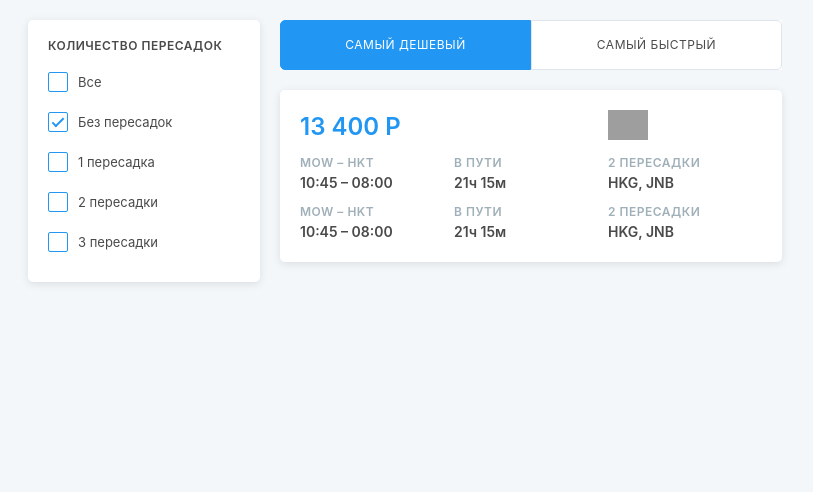
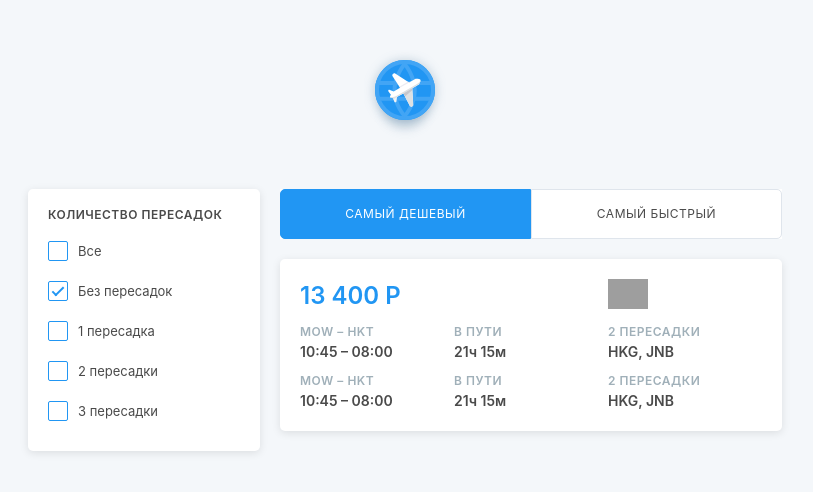
Before and after one commit to sosikov/tickets, a React (Create React App) app: page / in a window 1280 px wide. Shown: the top 492 px of the page, without its empty margins (235-1048 px from the left). Built offline with nearby package versions, Linux system fonts and the light colour scheme; grey boxes are pictures that could not be loaded.

Commit message:
added logo component

```diff
--- a/src/components/App/App.tsx
+++ b/src/components/App/App.tsx
@@ -2,10 +2,13 @@
 import Tickets from '../Tickets/Tickets';
 import Tabs from '../Tabs/Tabs';
 import Filters from '../Filters/Filters';
+import Logo from '../Logo/Logo';
 import './App.scss';
 
 const App = () => {
   return (
+    <div className='app_root'>
+      <Logo/>
       <div className='app__container'>
         <div className='app__filters'>
           <Filters/>
@@ -15,6 +18,7 @@
           <Tickets/>
         </div>
       </div>
+    </div>
   )
 }
 
--- /dev/null
+++ b/src/components/Logo/Logo.scss
@@ -0,0 +1,21 @@
+@import '../../styles/variables.scss';
+
+.logo {
+  display: flex;
+  justify-content: center;
+  margin: 30px 0;
+
+  @media (min-width: $phone) {
+    margin: 50px 0;
+  }
+}
+
+.logo__image {
+  transition: transform 200ms;
+  cursor: pointer;
+}
+
+.logo__image:hover {
+  transform: scale(1.2) rotate(15deg);
+  transition: transform 300ms;
+}
--- /dev/null
+++ b/src/components/Logo/Logo.tsx
@@ -0,0 +1,60 @@
+import React from 'react';
+import './Logo.scss';
+
+const Logo = () => {
+  return (
+    <div className='logo'>
+      <svg className='logo__image' width="82" height="89" viewBox="0 0 82 89" fill="none" xmlns="http://www.w3.org/2000/svg">
+        <g filter="url(#filter0_d)">
+          <path fill-rule="evenodd" clip-rule="evenodd" d="M41 70C53.1503 70 63 60.1503 63 48C63 35.8497 53.1503 26 41 26C28.8497 26 19 35.8497 19 48C19 60.1503 28.8497 70 41 70Z" fill="black" fill-opacity="0.01" />
+        </g>
+        <g filter="url(#filter1_d)">
+          <path fill-rule="evenodd" clip-rule="evenodd" d="M41 70C57.5685 70 71 56.5685 71 40C71 23.4315 57.5685 10 41 10C24.4315 10 11 23.4315 11 40C11 56.5685 24.4315 70 41 70Z" fill="#2196F3" />
+          <path d="M69 40C69 55.464 56.464 68 41 68C25.536 68 13 55.464 13 40C13 24.536 25.536 12 41 12C56.464 12 69 24.536 69 40Z" stroke="#42A5F5" stroke-width="4" />
+        </g>
+        <mask id="mask0" mask-type="alpha" maskUnits="userSpaceOnUse" x="11" y="10" width="60" height="60">
+          <path fill-rule="evenodd" clip-rule="evenodd" d="M41 70C57.5685 70 71 56.5685 71 40C71 23.4315 57.5685 10 41 10C24.4315 10 11 23.4315 11 40C11 56.5685 24.4315 70 41 70Z" fill="white" />
+        </mask>
+        <g mask="url(#mask0)">
+          <path d="M13.714 32.875H67.536" stroke="#42A5F5" stroke-width="4" stroke-linecap="square" />
+          <path d="M13.714 48.625H67.536" stroke="#42A5F5" stroke-width="4" stroke-linecap="square" />
+          <path d="M40.25 14.5C40.25 14.5 30.2878 26.0775 30.5035 40.75C30.7191 55.4225 40.25 65.5 40.25 65.5" stroke="#42A5F5" stroke-width="4" stroke-linecap="round" stroke-linejoin="round" />
+          <path d="M41 14.5C41 14.5 50.9622 26.0775 50.7465 40.75C50.5309 55.4225 41 65.5 41 65.5" stroke="#42A5F5" stroke-width="4" stroke-linecap="round" stroke-linejoin="round" />
+        </g>
+        <path fill-rule="evenodd" clip-rule="evenodd" d="M51.1946 29.0278C51.3946 28.9123 51.6151 28.8406 51.8456 28.8261C52.8621 28.7621 55.798 28.678 56.4347 29.7809C57.0715 30.8838 55.5298 33.3837 54.966 34.2314C54.8383 34.4235 54.666 34.5784 54.4662 34.6938L48.3904 38.2016L49.2343 55.302C49.2461 55.5414 49.125 55.7679 48.9193 55.8911L47.67 56.6393C47.5055 56.7379 47.3057 56.7586 47.1244 56.696L46.1776 56.369C46.019 56.3143 45.8877 56.2002 45.8114 56.0508L39.3534 43.4192L32.9843 47.0964L32.2974 51.7678C32.2498 52.0912 31.9693 52.3288 31.6426 52.3226L31.1446 52.3132C30.8927 52.3084 30.6663 52.1583 30.5638 51.9282L28.7741 47.9122C27.5439 47.9515 26.3891 47.8306 26.0792 47.294C25.7697 46.7579 26.2429 45.7021 26.893 44.6611L24.3295 41.1301C24.1815 40.9263 24.1648 40.6552 24.2866 40.4347L24.5274 39.9987C24.6854 39.7126 25.0314 39.5886 25.3352 39.709L29.6974 41.4392L36.0779 37.7555L28.4192 25.9267C28.328 25.7858 28.2948 25.6152 28.3267 25.4504L28.517 24.4669C28.5534 24.2786 28.6712 24.116 28.8389 24.0228L30.1115 23.315C30.321 23.1984 30.5777 23.2068 30.7791 23.3368L45.0768 32.5599L51.1946 29.0278Z" fill="white" />
+        <mask id="mask1" mask-type="alpha" maskUnits="userSpaceOnUse" x="24" y="23" width="33" height="34">
+          <path fill-rule="evenodd" clip-rule="evenodd" d="M51.1946 29.0278C51.3946 28.9123 51.6151 28.8406 51.8456 28.8261C52.8621 28.7621 55.798 28.678 56.4347 29.7809C57.0715 30.8838 55.5298 33.3837 54.966 34.2314C54.8383 34.4235 54.666 34.5784 54.4662 34.6938L48.3904 38.2016L49.2343 55.302C49.2461 55.5414 49.125 55.7679 48.9193 55.8911L47.67 56.6393C47.5055 56.7379 47.3057 56.7586 47.1244 56.696L46.1776 56.369C46.019 56.3143 45.8877 56.2002 45.8114 56.0508L39.3534 43.4192L32.9843 47.0964L32.2974 51.7678C32.2498 52.0912 31.9693 52.3288 31.6426 52.3226L31.1446 52.3132C30.8927 52.3084 30.6663 52.1583 30.5638 51.9282L28.7741 47.9122C27.5439 47.9515 26.3891 47.8306 26.0792 47.294C25.7697 46.7579 26.2429 45.7021 26.893 44.6611L24.3295 41.1301C24.1815 40.9263 24.1648 40.6552 24.2866 40.4347L24.5274 39.9987C24.6854 39.7126 25.0314 39.5886 25.3352 39.709L29.6974 41.4392L36.0779 37.7555L28.4192 25.9267C28.328 25.7858 28.2948 25.6152 28.3267 25.4504L28.517 24.4669C28.5534 24.2786 28.6712 24.116 28.8389 24.0228L30.1115 23.315C30.321 23.1984 30.5777 23.2068 30.7791 23.3368L45.0768 32.5599L51.1946 29.0278Z" fill="white" />
+        </mask>
+        <g mask="url(#mask1)">
+          <rect x="45.536" y="30.7839" width="1.30853" height="12.4084" transform="rotate(60 45.536 30.7839)" fill="#EBECF2" />
+          <path fill-rule="evenodd" clip-rule="evenodd" d="M48.9193 55.8911C49.125 55.7679 49.2461 55.5415 49.2343 55.302L48.3628 37.6426L39.1264 42.9752L45.8114 56.0508C45.8877 56.2002 46.019 56.3143 46.1776 56.369L47.1244 56.696C47.3057 56.7587 47.5055 56.7379 47.67 56.6393L48.9193 55.8911Z" fill="#DEE1E3" />
+          <path opacity="0.4" fill-rule="evenodd" clip-rule="evenodd" d="M28.8366 47.8013L28.7476 47.8527L30.5638 51.9282C30.6664 52.1584 30.8927 52.3084 31.1446 52.3132L31.6426 52.3226C31.9693 52.3288 32.2498 52.0912 32.2974 51.7678L33.023 46.8334L32.56 47.1007C32.4167 47.1834 32.2626 47.2452 32.1011 47.2813C31.5509 47.4041 30.1547 47.6951 28.8366 47.8013Z" fill="#DEE1E3" />
+          <path fill-rule="evenodd" clip-rule="evenodd" d="M39.2482 43.2134L48.3776 37.9426L48.4769 39.9539L40.956 46.5538L39.2482 43.2134Z" fill="#C5C6CC" />
+          <path fill-rule="evenodd" clip-rule="evenodd" d="M57.4822 32.9524L27.6913 50.1523C27.6913 50.1523 26.8122 48.5636 26.0792 47.2939C26.0703 47.2786 26.062 47.263 26.0541 47.2473C27.4056 47.345 30.1268 47.2351 32.766 45.7114L53.3906 33.8038C55.6822 32.4807 56.2435 30.7674 56.5526 30.0309C57.0311 31.316 57.4822 32.9524 57.4822 32.9524Z" fill="#DEE1E3" />
+        </g>
+        <defs>
+          <filter id="filter0_d" x="8" y="23" width="66" height="66" filterUnits="userSpaceOnUse" color-interpolation-filters="sRGB">
+            <feFlood flood-opacity="0" result="BackgroundImageFix" />
+            <feColorMatrix in="SourceAlpha" type="matrix" values="0 0 0 0 0 0 0 0 0 0 0 0 0 0 0 0 0 0 127 0" />
+            <feOffset dy="8" />
+            <feGaussianBlur stdDeviation="5.5" />
+            <feColorMatrix type="matrix" values="0 0 0 0 0.215686 0 0 0 0 0.407843 0 0 0 0 0.556863 0 0 0 0.25 0" />
+            <feBlend mode="normal" in2="BackgroundImageFix" result="effect1_dropShadow" />
+            <feBlend mode="normal" in="SourceGraphic" in2="effect1_dropShadow" result="shape" />
+          </filter>
+          <filter id="filter1_d" x="0" y="0" width="82" height="82" filterUnits="userSpaceOnUse" color-interpolation-filters="sRGB">
+            <feFlood flood-opacity="0" result="BackgroundImageFix" />
+            <feColorMatrix in="SourceAlpha" type="matrix" values="0 0 0 0 0 0 0 0 0 0 0 0 0 0 0 0 0 0 127 0" />
+            <feOffset dy="1" />
+            <feGaussianBlur stdDeviation="5.5" />
+            <feColorMatrix type="matrix" values="0 0 0 0 0.215686 0 0 0 0 0.407843 0 0 0 0 0.556863 0 0 0 0.3 0" />
+            <feBlend mode="normal" in2="BackgroundImageFix" result="effect1_dropShadow" />
+            <feBlend mode="normal" in="SourceGraphic" in2="effect1_dropShadow" result="shape" />
+          </filter>
+        </defs>
+      </svg>
+    </div>
+  )
+}
+
+export default Logo;
```
Lines whose indentation alone changed are shown as unchanged.
